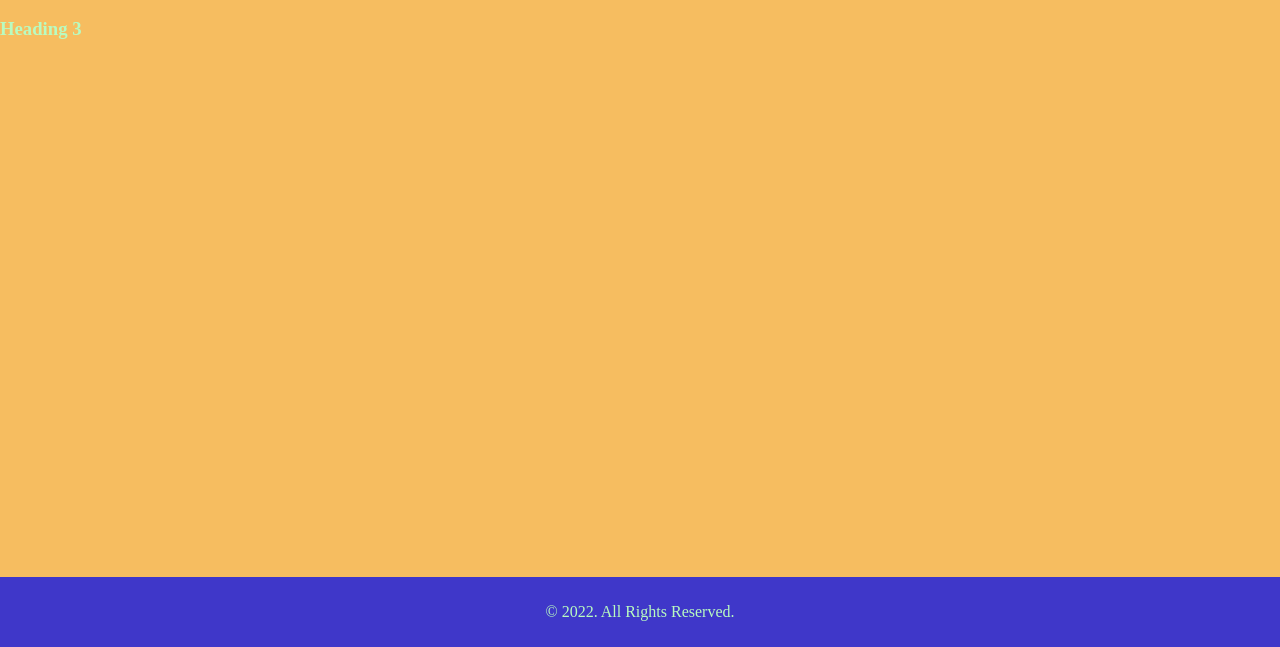
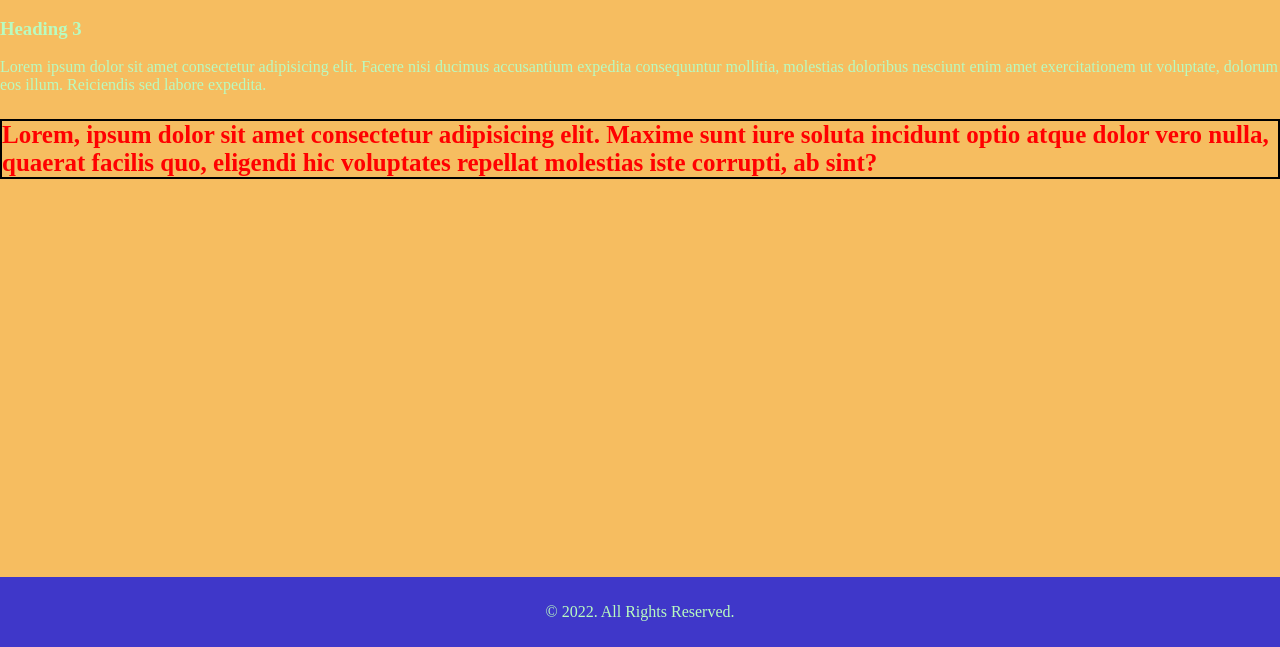
Before and after one commit to awais882s/SCSS, a plain HTML site: page index.html in a window 1280 px wide. Shown: the part 153-800 px from the top of the page. Drawn offline with Linux system fonts and the light colour scheme.

Commit message:
override colors

```diff
--- a/index.html
+++ b/index.html
@@ -55,6 +55,17 @@
       <h1>Our Main Heading</h1>
       <h2>Sub Heading</h2>
       <h3>Heading 3</h3>
+      <p>
+        Lorem ipsum dolor sit amet consectetur adipisicing elit. Facere nisi
+        ducimus accusantium expedita consequuntur mollitia, molestias doloribus
+        nesciunt enim amet exercitationem ut voluptate, dolorum eos illum.
+        Reiciendis sed labore expedita.
+      </p>
+      <p class="important-text">
+        Lorem, ipsum dolor sit amet consectetur adipisicing elit. Maxime sunt
+        iure soluta incidunt optio atque dolor vero nulla, quaerat facilis quo,
+        eligendi hic voluptates repellat molestias iste corrupti, ab sint?
+      </p>
     </main>
     <footer>
       <p>&copy; 2022. All Rights Reserved.</p>
--- a/styles/style.scss
+++ b/styles/style.scss
@@ -58,10 +58,13 @@ main {
   background-color: $secondaryColor;
   color: $lightColor;
   flex: 1 0 auto;
-  h2{
-    @include  important-text ;
+  h2 {
+    @include important-text;
   }
-
+  p.important-text {
+    @include important-text;
+    border: 2px solid black;
+  }
 }
 footer {
   background-color: $primaryColor;
```
Also changed, not shown: styles/style.css, 1 other file.
